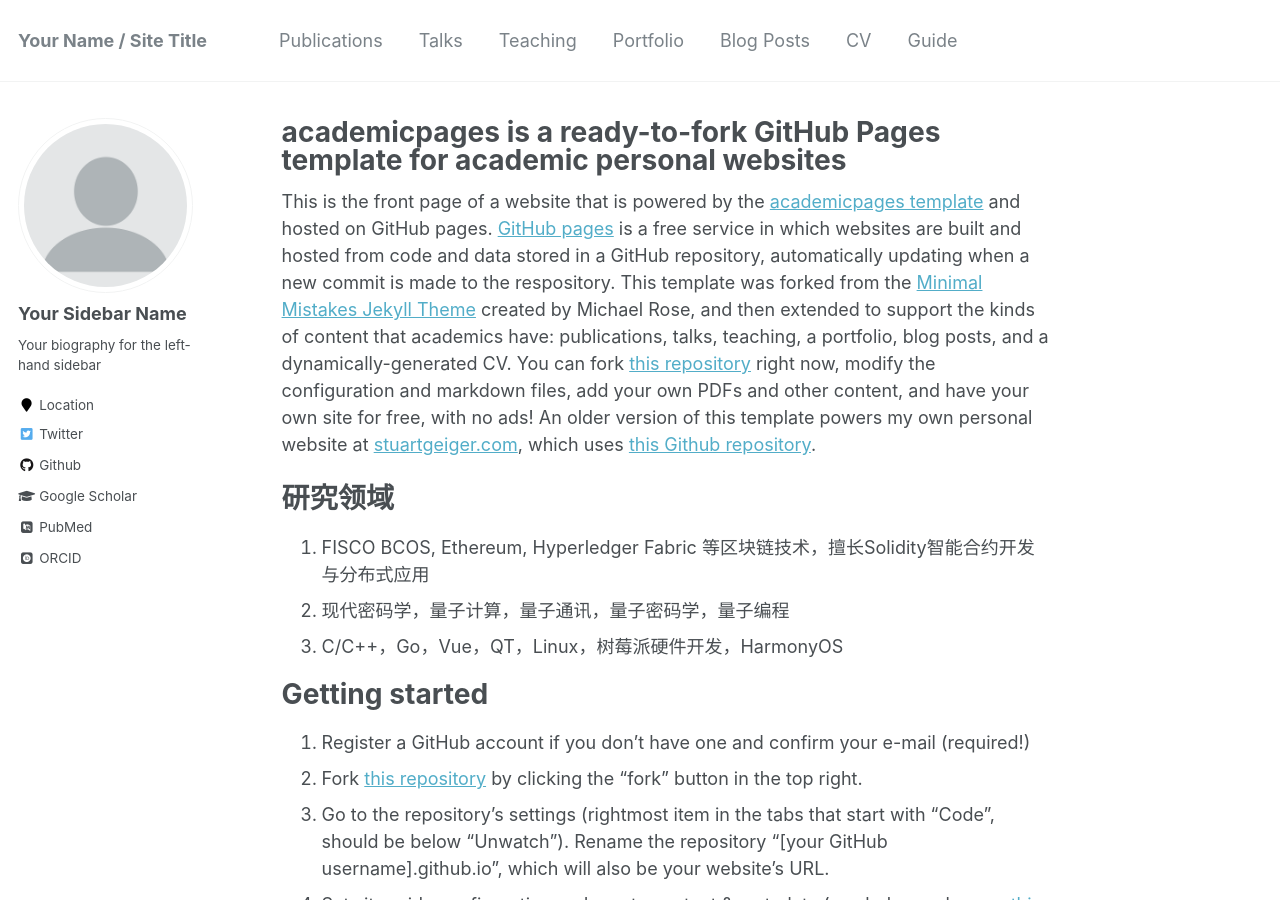
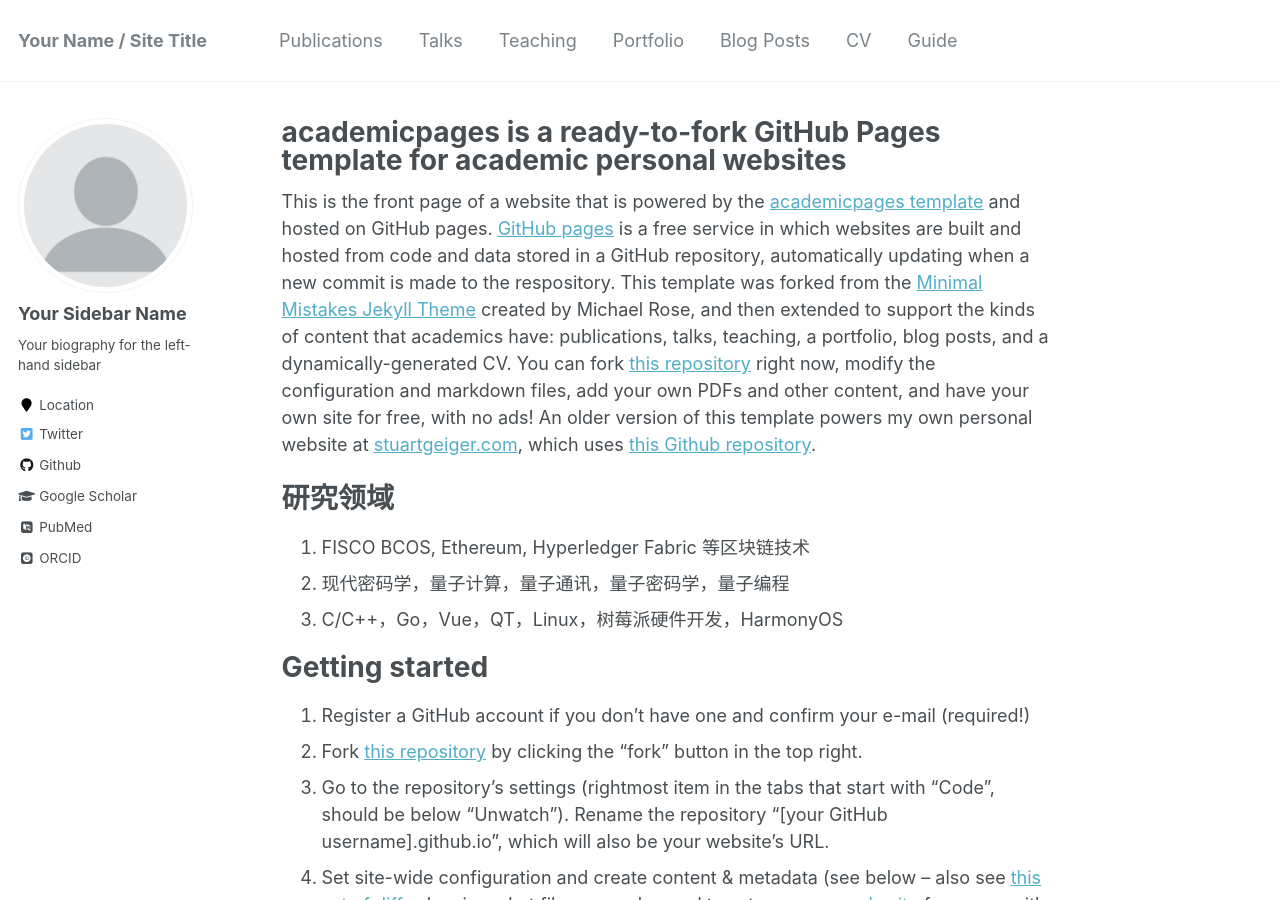
Before and after one commit to cuiyuchain/cuiyuchain.github.io, a Jekyll site: the page built from _pages/about.md, in a window 1280 px wide and 900 px high. Built offline with Jekyll 4.4.1, drawn with Linux system fonts in a browser that asks for light colours; some web fonts are replaced.

Commit message:
Update about.md

```diff
--- a/_pages/about.md
+++ b/_pages/about.md
@@ -12,7 +12,7 @@ This is the front page of a website that is powered by the [academicpages templa
 
 研究领域
 ======
-1. FISCO BCOS, Ethereum, Hyperledger Fabric 等区块链技术，擅长Solidity智能合约开发与分布式应用
+1. FISCO BCOS, Ethereum, Hyperledger Fabric 等区块链技术
 2. 现代密码学，量子计算，量子通讯，量子密码学，量子编程
 3. C/C++，Go，Vue，QT，Linux，树莓派硬件开发，HarmonyOS
 
```
